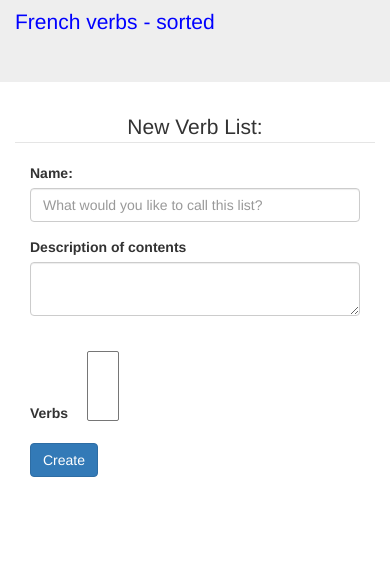
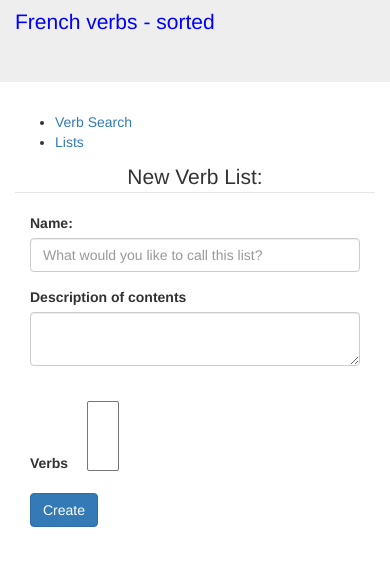
Before and after one commit to jroers/verb_conjugator, a website: page views/lists/index.html in a window 390 px wide. Shown: the part 93-658 px from the top of the page. Drawn offline with nearby package versions, Linux system fonts and the light colour scheme; files that its build step writes are made by us from their sources; no server answers; files whose address does not match are found by name.

Commit message:
Added links for verb search and lists on both html pages

```diff
--- a/public/app.js
+++ b/public/app.js
@@ -267,7 +267,6 @@ $(document).ready(function() {
 			method: 'GET',
 			url: '/api/list',
 			success: function (data) {
-				console.log(data);
 				data.forEach(function (element) {
 					renderListData(element);
 				});
@@ -276,7 +275,7 @@ $(document).ready(function() {
 	}
 
 	if ($("#list-page").length >= 1) {
-		//Gets all of the list information on page load
+		//Gets all of the infinitives for the multi-select menu on page load
 		$.ajax({
 			method: "GET",
 			url: '/api/verbs',
@@ -490,6 +489,6 @@ function renderListData(list) {
         "</div>";
     $("#lists").append(listHtml);
     list.verbs.forEach(function (element) {
-    	$("#" + list._id + " .verb-list").append("<span id='" + element._id + "' class='name'>" + element.infinitive + " &ndash; </span>");
+    	$("#" + list._id + " .verb-list").append("<span id='" + element._id + "' class='infinitive'>" + element.infinitive + " &ndash; </span>");
     });
 }
--- a/views/lists/index.html
+++ b/views/lists/index.html
@@ -27,7 +27,13 @@
 
     <section class="container">
       <div class="row">
-        <div class="col-md-6 col-md-offset-3">
+        <div class="col-md-1">
+          <ul class="links sidebar">
+            <li><a href="/">Verb Search</a></li>
+            <li><a href="/lists">Lists</a></li>
+          </ul>
+        </div>
+        <div class="col-md-6 col-md-offset-2">
           <form id="newList">
             <fieldset>
               <!-- Form Name -->
```
Also changed, not shown: views/index.html (+7 -1 lines).
